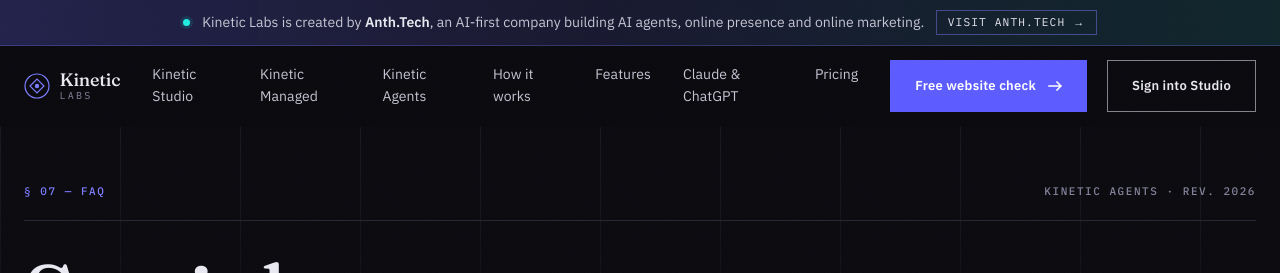
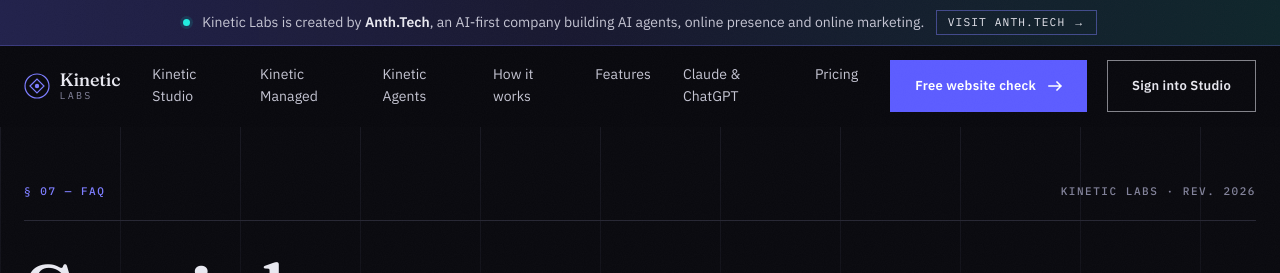
Before and after one commit to 0xdownlink/kinetic-marketing-website, a Next.js app: page /faq in a window 1280 px wide. Shown: the top 273 px of the page. Built offline with nearby package versions, Linux system fonts and the light colour scheme.

Commit message:
Update PageHero label to Kinetic Labs

```diff
--- a/src/components/PageHero.tsx
+++ b/src/components/PageHero.tsx
@@ -23,7 +23,7 @@ export default function PageHero({
           <span className="mono-label mono-label--accent">
             {section} — {kicker}
           </span>
-          <span className="mono-label">Kinetic Agents · Rev. 2026</span>
+          <span className="mono-label">Kinetic Labs · Rev. 2026</span>
         </div>
         <h1 className={cx(styles.title, "rise")}>{title}</h1>
         {subtitle && (
```
